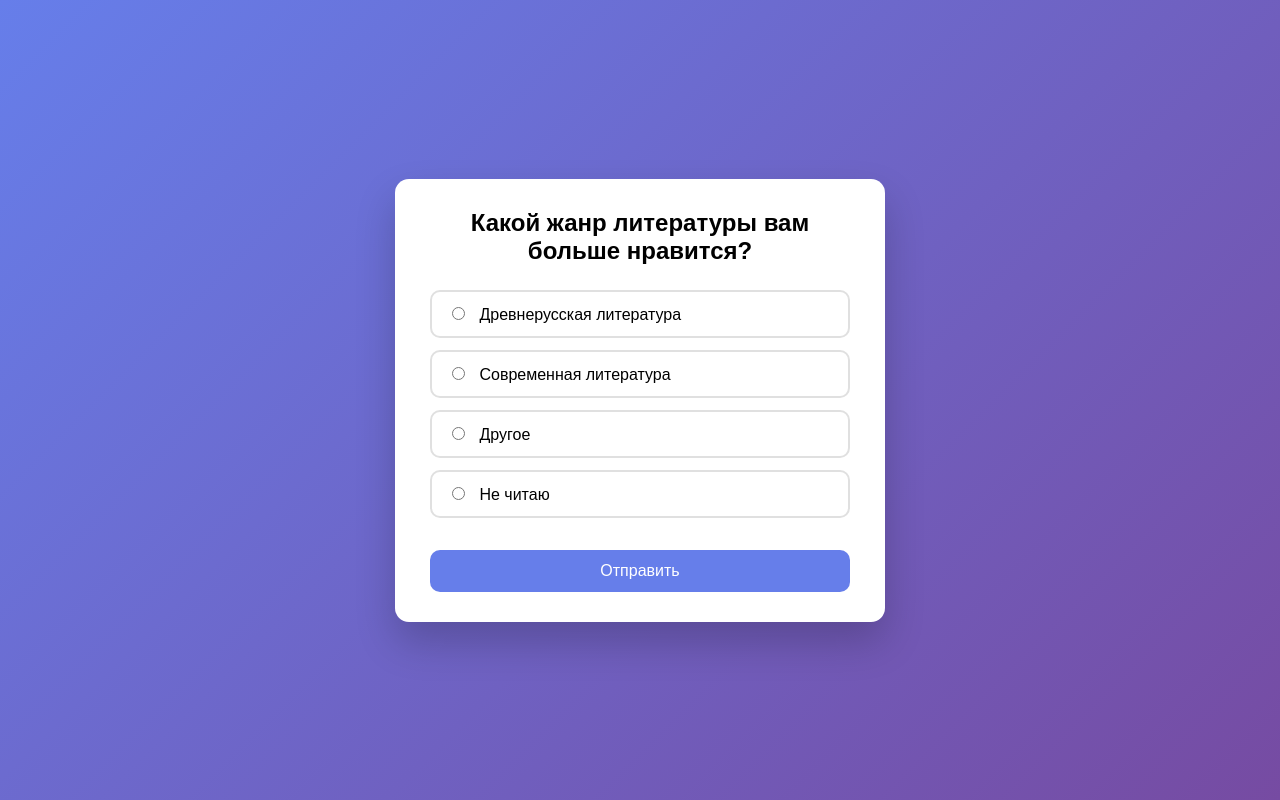
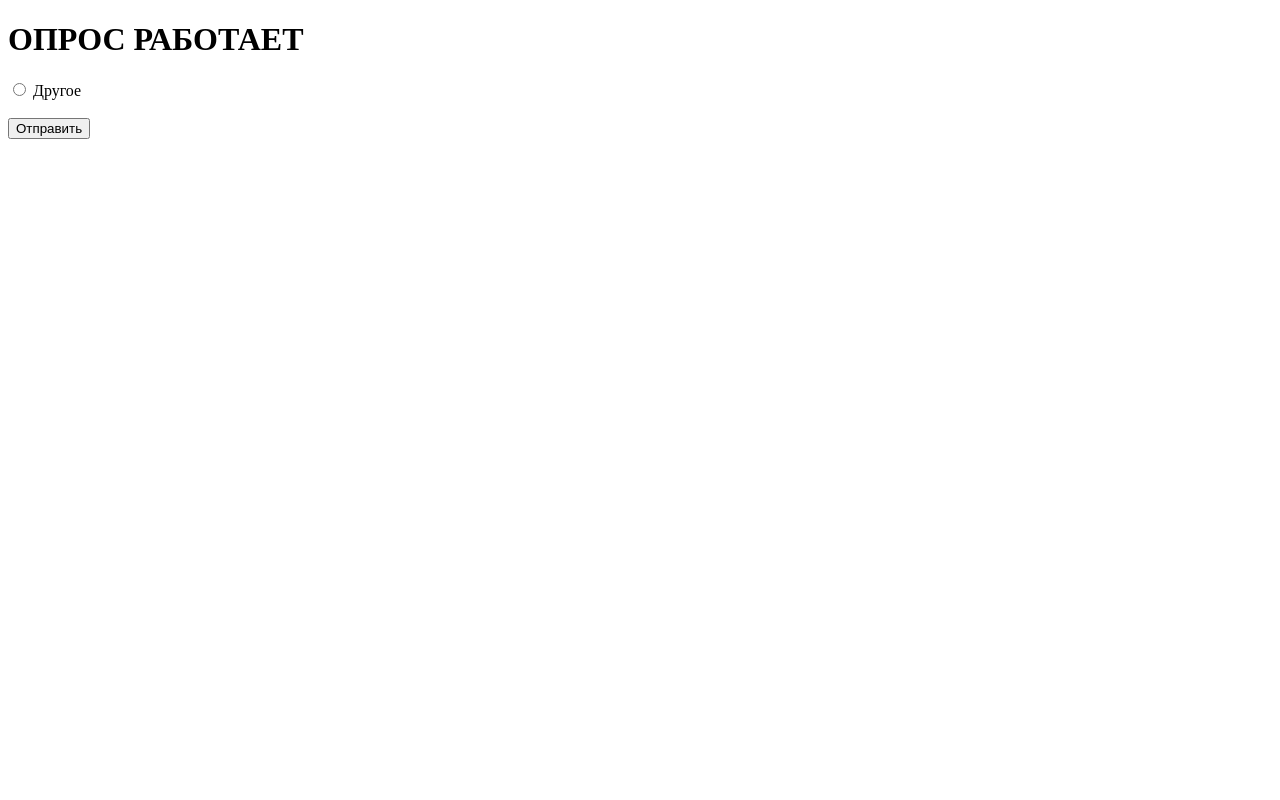
Before and after one commit to Liricinin/survey-site, a Flask app: page / in a window 1280 px wide. Run offline with Flask 3, Linux system fonts and the light colour scheme.

Commit message:
Update survey.html

```diff
--- a/survey_site/templates/survey.html
+++ b/survey_site/templates/survey.html
@@ -3,97 +3,17 @@
 <head>
     <meta charset="UTF-8">
     <title>Опрос</title>
-    <style>
-        body {
-            margin: 0;
-            min-height: 100vh;
-            display: flex;
-            align-items: center;
-            justify-content: center;
-            background: linear-gradient(135deg, #667eea, #764ba2);
-            font-family: Arial, sans-serif;
-        }
-
-        .card {
-            background: white;
-            padding: 30px 35px;
-            border-radius: 14px;
-            width: 100%;
-            max-width: 420px;
-            box-shadow: 0 20px 40px rgba(0,0,0,0.2);
-        }
-
-        h2 {
-            margin-top: 0;
-            text-align: center;
-            margin-bottom: 25px;
-        }
-
-        .option {
-            display: block;
-            padding: 12px 15px;
-            margin-bottom: 12px;
-            border: 2px solid #e0e0e0;
-            border-radius: 10px;
-            cursor: pointer;
-            transition: 0.2s;
-        }
-
-        .option:hover {
-            border-color: #667eea;
-            background: #f4f6ff;
-        }
-
-        input[type="radio"] {
-            margin-right: 10px;
-        }
-
-        button {
-            width: 100%;
-            margin-top: 20px;
-            padding: 12px;
-            border: none;
-            border-radius: 10px;
-            background: #667eea;
-            color: white;
-            font-size: 16px;
-            cursor: pointer;
-            transition: 0.2s;
-        }
-
-        button:hover {
-            background: #5a6be0;
-        }
-    </style>
 </head>
 <body>
+    <h1>ОПРОС РАБОТАЕТ</h1>
 
-<div class="card">
-    <h2>Какой жанр литературы вам больше нравится?</h2>
     <form method="post">
-        <label class="option">
-            <input type="radio" name="genre" value="Древнерусская" required>
-            Древнерусская литература
-        </label>
-
-        <label class="option">
-            <input type="radio" name="genre" value="Современная">
-            Современная литература
-        </label>
-
-        <label class="option">
+        <label>
             <input type="radio" name="genre" value="Другое">
             Другое
         </label>
-
-        <label class="option">
-            <input type="radio" name="genre" value="Не читаю">
-            Не читаю
-        </label>
-
+        <br><br>
         <button type="submit">Отправить</button>
     </form>
-</div>
-
 </body>
 </html>
```
